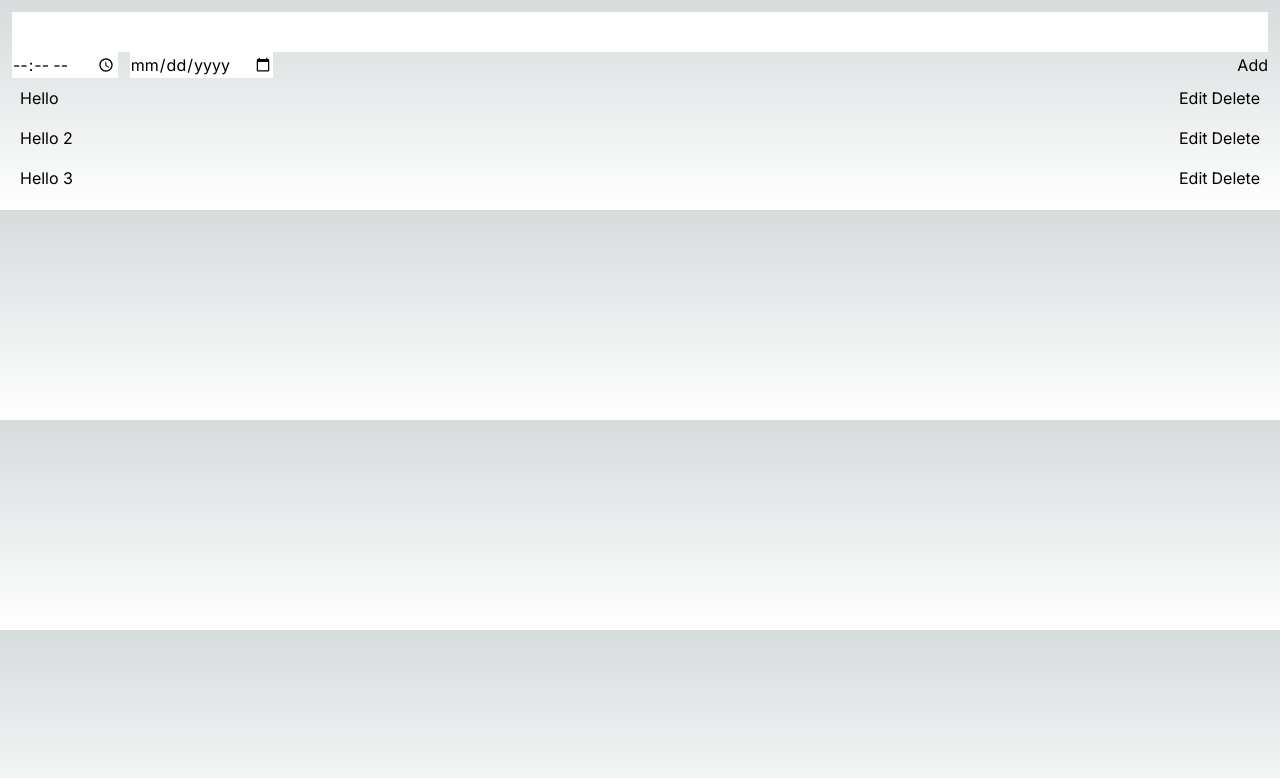
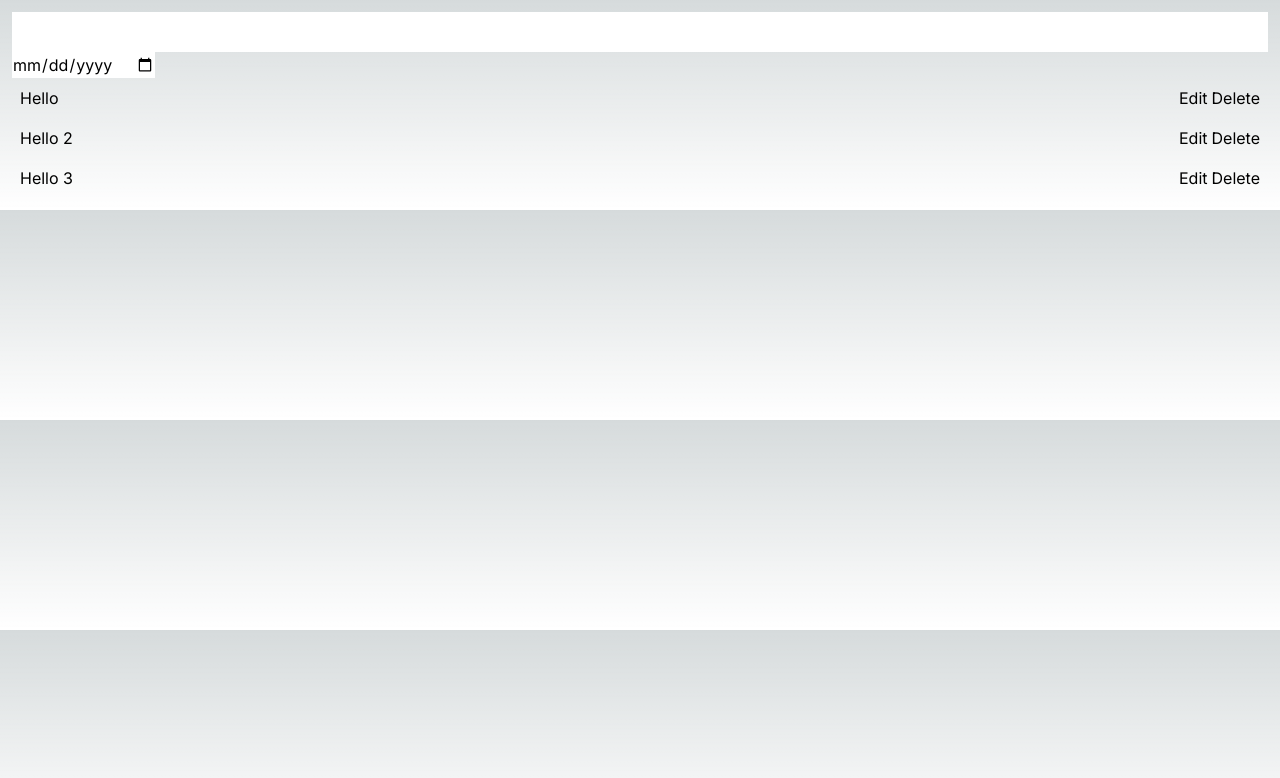
Before and after one commit to Edogawawa/Milestone, a Next.js app: page / in a window 1280 px wide. Shown: the top 778 px of the page. Built offline with nearby package versions, Linux system fonts and the light colour scheme.

Commit message:
Add prerequesite for time

```diff
--- a/src/app/page.js
+++ b/src/app/page.js
@@ -55,11 +55,6 @@ export default function Home() {
   }
 
   const createToDo = () => {
-    if(description === ""){
-      alert("Description can't be empty")
-      return
-    }
-
     const newToDo = {
       id: uid(),
       description: description,
@@ -71,11 +66,6 @@ export default function Home() {
   }
 
   const updateToDo = () => {
-    if (description === "") {
-      alert("description can't be empty")
-      return
-    }
-
     setToDo(toDos.map(v => {
       if(v.id === editedId){
         return {
@@ -94,7 +84,8 @@ export default function Home() {
   }
 
   const deleteToDo = (id) => {
-    setToDo(toDos.filter(v => v.id !== id))
+    const c = confirm("Are you sure want to delete?")
+    if(c) setToDo(toDos.filter(v => v.id !== id))
   }
 
   return (
@@ -111,35 +102,48 @@ export default function Home() {
           {/* Create clear button later */}
           <div className="flex flex-row gap-3">
             <input
-              type="time"
-              className="text-black"
-              value={time}
-              onChange={e => setTime(e.target.value)}
-            ></input>
-
-            <input
               type="date"
               className="text-black"
               value={date}
               onChange={e => setDate(e.target.value)}
             ></input>
+
+            {
+              (date) ?
+                <input
+                  type="time"
+                  className="text-black"
+                  value={time}
+                  onChange={e => setTime(e.target.value)}
+                ></input> : null
+            }
+
+            {
+              (time || date) ?
+                <button
+                  onClick={() => { setTime(""); setDate("") }}
+                >Clear</button>
+                : null
+            }
           </div>
 
           <div className="ml-auto flex flex-row gap-1">
             {
-              editedId ?
-                <>
+              description ?
+                (editedId ?
                   <button
                     onClick={updateToDo}
                   >Update</button>
+                  :
                   <button
-                    onClick={cancelUpdateToDo}
-                  >Cancel</button>
-                </>
-                :
+                    onClick={createToDo}
+                  >Add</button>) : null
+            }
+            {
+              editedId ?
                 <button
-                  onClick={createToDo}
-                >Add</button>
+                  onClick={cancelUpdateToDo}
+                >Cancel</button> : null
             }
           </div>
         </div>
```
